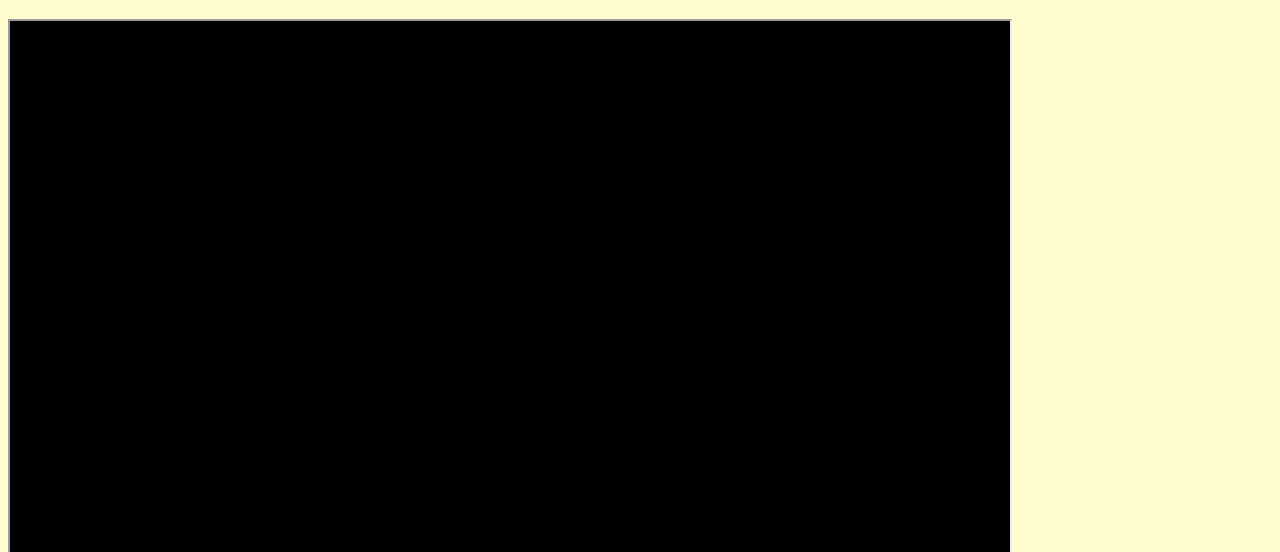
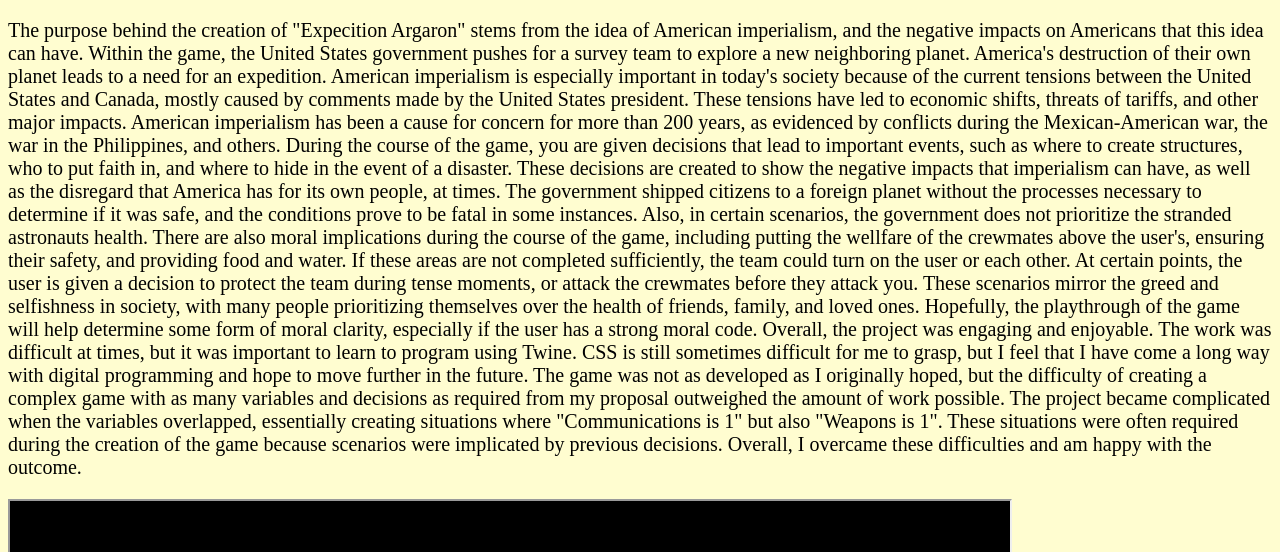
Before and after one commit to steigowe000/steigowe000.github.io, a plain HTML site: page HTML/gamemaking.html in a window 1280 px wide. Shown: the part 248-800 px from the top of the page. Drawn offline with Linux system fonts and the light colour scheme.

Commit message:
gamemaking.html

```diff
--- a/HTML/gamemaking.html
+++ b/HTML/gamemaking.html
@@ -16,8 +16,6 @@
     <header class="Gamemaking Digital Project">
       <h1>Owen Steiger - Gamemaking Digital Project</h1>
     </header>
-    <h1>Gamemaking Project Information</h1>
-    <iframe class="Expedition Argaron" src="../HTML/FinalProject.html" width="1000px" height="800px"/>
     <h1>Gamemaking Project Information</h1>
     <p>The purpose behind the creation of "Expecition Argaron" stems from the idea of American imperialism, and the negative impacts on Americans that this idea can have.
       Within the game, the United States government pushes for a survey team to explore a new neighboring planet. America's destruction of their own planet leads to a need
@@ -39,3 +37,4 @@
       I have come a long way with digital programming and hope to move further in the future. The game was not as developed as I originally hoped, but the difficulty of creating a complex game with as many variables
       and decisions as required from my proposal outweighed the amount of work possible. The project became complicated when the variables overlapped, essentially creating situations where "Communications is 1" but also "Weapons is 1". These situations
       were often required during the creation of the game because scenarios were implicated by previous decisions. Overall, I overcame these difficulties and am happy with the outcome.</p>
+    <iframe class="Expedition Argaron" src="../HTML/FinalProject.html" width="1000px" height="800px"/>
```
